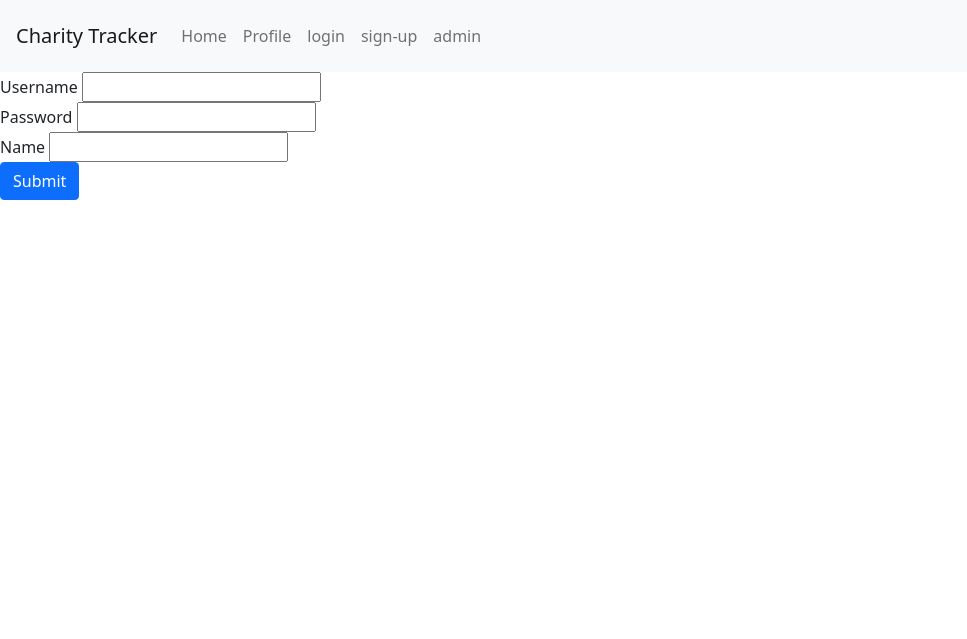
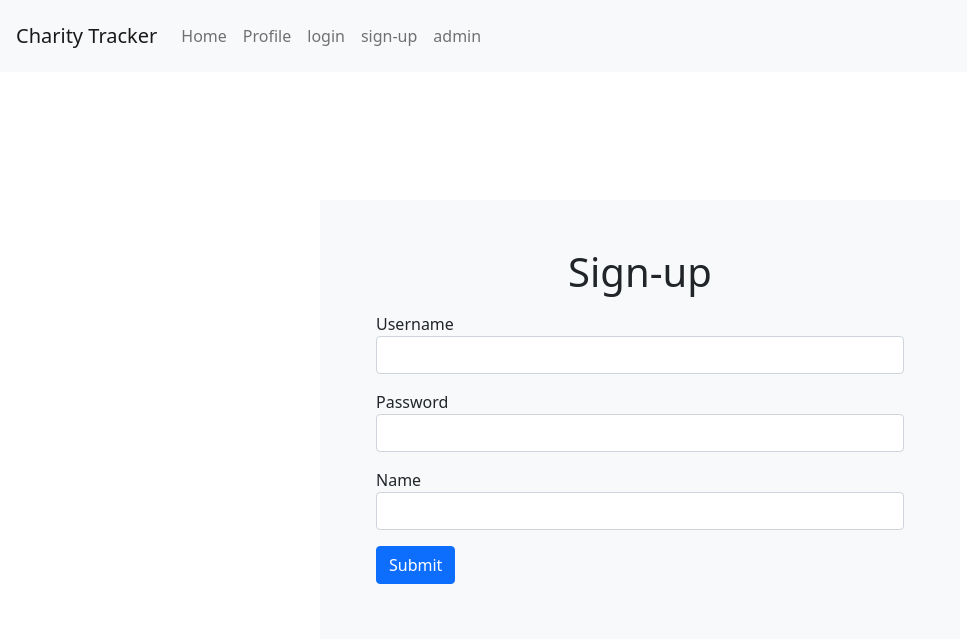
Before and after one commit to alexthegreat194/charity-tracker, a Flask app: page /signup in a window 1280 px wide. Shown: the top 639 px of the page, without its empty margins (0-967 px from the left). Run offline with Flask 2, Linux system fonts and the light colour scheme; some libraries are stand-ins or nearby versions.

Commit message:
sign-in is pretty

```diff
--- a/templates/signup.html
+++ b/templates/signup.html
@@ -1,19 +1,22 @@
 {% extends 'base.html' %}
 
 {% block content %}
+    <div  class="w-50 mx-auto align-middle bg-light p-5" style="margin-top: 10%;">
+        <h1 class="text-center">Sign-up</h1>
         <form method="post" action="">
-        <div class="form-group">
+            <div class="form-group p-2">
                 <label for="">Username</label>
-            <input type="text" name="username" id="username">
+                <input class="form-control" type="text" name="username" id="username">
             </div>
-        <div class="form-group">
+            <div class="form-group p-2">
                 <label for="">Password</label>
-            <input type="password" name="password" id="password">
+                <input class="form-control" type="password" name="password" id="password">
             </div>
-        <div class="form-group">
+            <div class="form-group p-2">
                 <label for="">Name</label>
-            <input type="text" name="name" id="name">
+                <input class="form-control" type="text" name="name" id="name">
             </div>
-        <input class="btn btn-primary" type="submit" value="Submit">
+            <input class="btn btn-primary m-2" type="submit" value="Submit">
         </form>
+    </div>
 {% endblock content %}
```
Lines whose indentation alone changed are shown as unchanged.
